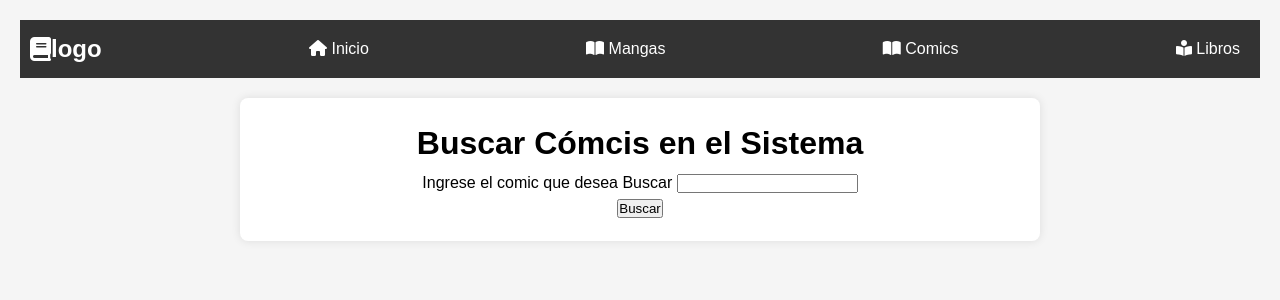
After one commit to leon-cs02/Proyecto, a Django app: page /buscarComics/ in a window 1280 px wide. The commit adds this page. Shown: the top 300 px of the page. Run offline with Django 5.2, Linux system fonts and the light colour scheme.

Commit message:
actualización: Se agregaron los filtros de búsqueda

```diff
--- a/local_mangas/gestion/static/css/styles.css
+++ b/local_mangas/gestion/static/css/styles.css
@@ -75,3 +75,74 @@ body {
 .btn_agregar_mangas:hover {
     background-color: #555;
 }
+
+.container {
+    max-width: 800px;
+    margin: 20px auto;
+    background-color: #fff;
+    padding: 20px;
+    border-radius: 8px;
+    box-shadow: 0 0 10px rgba(0, 0, 0, 0.1);
+}
+
+.styled-table {
+    width: 100%;
+    border-collapse: collapse;
+    margin-top: 20px;
+}
+
+.styled-table th,
+.styled-table td {
+    border: 1px solid #ddd;
+    padding: 8px;
+    text-align: left;
+}
+
+.styled-table th {
+    background-color: #f2f2f2;
+}
+
+.styled-table tbody tr:nth-child(even) {
+    background-color: #f9f9f9;
+}
+
+.styled-table tbody tr:hover {
+    background-color: #f1f1f1;
+}
+
+.navegacion {
+    background-color: #333;
+    color: #fff;
+    padding: 10px;
+    margin-bottom: 20px;
+}
+
+.navegacion .menu ul {
+    list-style-type: none;
+    display: flex;
+    justify-content: space-between;
+    align-items: center;
+}
+
+.navegacion .menu ul h1 {
+    font-size: 1.5rem;
+    margin: 0;
+    display: flex;
+    align-items: center;
+}
+
+.navegacion .menu ul .listas {
+    margin-left: 10px;
+}
+
+.navegacion .menu ul .listas a {
+    color: #fff;
+    text-decoration: none;
+    padding: 5px 10px;
+    transition: background-color 0.3s ease;
+}
+
+.navegacion .menu ul .listas a:hover {
+    background-color: #555;
+    border-radius: 4px;
+}
--- /dev/null
+++ b/local_mangas/gestion/templates/cd_html/buscarComics.html
@@ -0,0 +1,20 @@
+{% extends 'cd_html/index.html' %}
+
+{% block titulo %}
+<title>Buscar Cómics</title>
+{% endblock titulo %}
+
+{% block contenido %}
+
+<div class="container">
+
+    <h1>Buscar Cómcis en el Sistema</h1>
+    <form action="{% url 'encontrarComics' %}" method="get">
+        {% csrf_token %}
+        <table>
+            <p> Ingrese el comic que desea Buscar <input type="text" name="buscar" id="buscar"></p>
+        </table>
+        <input type="submit" value="Buscar">
+    </form>
+</div>
+{% endblock contenido %}
--- a/local_mangas/gestion/templates/cd_html/index.html
+++ b/local_mangas/gestion/templates/cd_html/index.html
@@ -4,7 +4,6 @@
         {% load static %}
         <meta charset="UTF-8">
         <meta name="viewport" content="width=device-width, initial-scale=1.0">
-    <link rel="stylesheet" href="{% static 'styles.css' %}">
         <!-- Iconos sacados de Font Awesome -->
         <link rel="stylesheet" href="https://cdnjs.cloudflare.com/ajax/libs/font-awesome/6.0.0-beta3/css/all.min.css">
 
@@ -12,7 +11,7 @@
         <title>Inicio</title>
         {% endblock titulo %}
 
-
+        <link href="{% static 'css/styles.css' %}" rel="stylesheet" />
     </head>
     <body>
         <div class="navegacion">
@@ -33,9 +32,6 @@
                     <li class="listas">
                         <a href="{% url 'libros' %}"><i class="fas fa-book-reader"></i> Libros</a>
                     </li>
-                <li class="listas">
-                    <a href="{% url 'usuarios' %}"><i class="fas fa-user"></i> Usuarios</a>
-                </li>
                 </ul>
             </nav>
         </div>
--- a/local_mangas/gestion/templates/cd_html/mangas.html
+++ b/local_mangas/gestion/templates/cd_html/mangas.html
@@ -12,6 +12,7 @@
             <tr>
                 <th>ID</th>
                 <th>Nombre</th>
+                <th>Tomo</th>
                 <th>Editorial</th>
                 <th>Autor</th>
                 <th>Demografía</th>
@@ -25,6 +26,7 @@
             <tr>
                 <td>{{ manga.id }}</td>
                 <td>{{ manga.nombre }}</td>
+                <td>{{ manga.tomo }}</td>
                 <td>{{ manga.editorial }}</td>
                 <td>{{ manga.autor }}</td>
                 <td>{{ manga.demografia }}</td>
--- a/local_mangas/gestion/urls.py
+++ b/local_mangas/gestion/urls.py
@@ -12,4 +12,11 @@ urlpatterns = [
     path('mangasForm/', mangasForm, name="mangasForm"),
     path('comicsForm/', comicsForm, name="comicsForm"),
     path('librosForm/', librosForm, name="librosForm"),
+    #Buscar
+    path('buscarMangas/', buscarMangas, name="buscarMangas"),
+    path('encontrarMangas/', encontrarMangas, name="encontrarMangas"),
+    path('buscarComics/', buscarComics, name="buscarComics"),
+    path('encontrarComics/', encontrarComics, name="encontrarComics"),
+    path('buscarLibros/', buscarLibros, name="buscarLibros"),
+    path('encontrarLibros/', encontrarLibros, name="encontrarLibros"),
 ]
--- a/local_mangas/gestion/views.py
+++ b/local_mangas/gestion/views.py
@@ -1,7 +1,7 @@
 from django.shortcuts import render
 from gestion.models import *
 
-# Create your views here.
+# Métodos para visualizar en la página los html
 
 from gestion.forms import *
 
@@ -91,3 +91,47 @@ def librosForm(request):
     else:
         miForm = LibrosForm()
     return render(request, "cd_html/librosForm.html", {"form": miForm})
+
+#Métodos para buscar en cada model
+
+#Métodos para encontrar Mangas:
+
+def buscarMangas(request):
+    return render(request, "cd_html/buscarMangas.html")
+
+def encontrarMangas(request):
+    if request.GET["buscar"]:
+        patron = request.GET["buscar"]
+        mangas = Mangas.objects.filter(nombre__icontains=patron)
+        contexto = {"mangas": mangas}
+    else:
+        contexto = {"mangas": Mangas.objects.all()}
+    return render(request, "cd_html/mangas.html", contexto)
+
+#Métodos para encontrar Comics:
+
+def buscarComics(request):
+    return render(request, "cd_html/buscarComics.html")
+
+def encontrarComics(request):
+    if request.GET["buscar"]:
+        patron = request.GET["buscar"]
+        comics = Comics.objects.filter(nombre__icontains=patron)
+        contexto = {"comics": comics}
+    else:
+        contexto = {"comics": Comics.objects.all()}
+    return render(request, "cd_html/comics.html", contexto)
+
+#Métodos para encontrar Libros:
+
+def buscarLibros(request):
+    return render(request, "cd_html/buscarLibros.html")
+
+def encontrarLibros(request):
+    if request.GET["buscar"]:
+        patron = request.GET["buscar"]
+        libros = Libros.objects.filter(nombre__icontains=patron)
+        contexto = {"libros": libros}
+    else:
+        contexto = {"comics": Libros.objects.all()}
+    return render(request, "cd_html/libros.html", contexto)
--- a/local_mangas/local_mangas/settings.py
+++ b/local_mangas/local_mangas/settings.py
@@ -120,7 +120,7 @@ USE_TZ = True
 # Static files (CSS, JavaScript, Images)
 # https://docs.djangoproject.com/en/5.0/howto/static-files/
 
-STATIC_URL = 'static/'
+STATIC_URL = 'gestion/static/'
 
 STATIC_ROOT = os.path.join(BASE_DIR, 'staticfiles')
 
```
Also changed, not shown: local_mangas/gestion/templates/cd_html/buscarLibros.html (added, +20 -0 lines), local_mangas/gestion/templates/cd_html/buscarMangas.html (added, +20 -0 lines), local_mangas/stock_mangas.db. Lines whose indentation alone changed are shown as unchanged.
